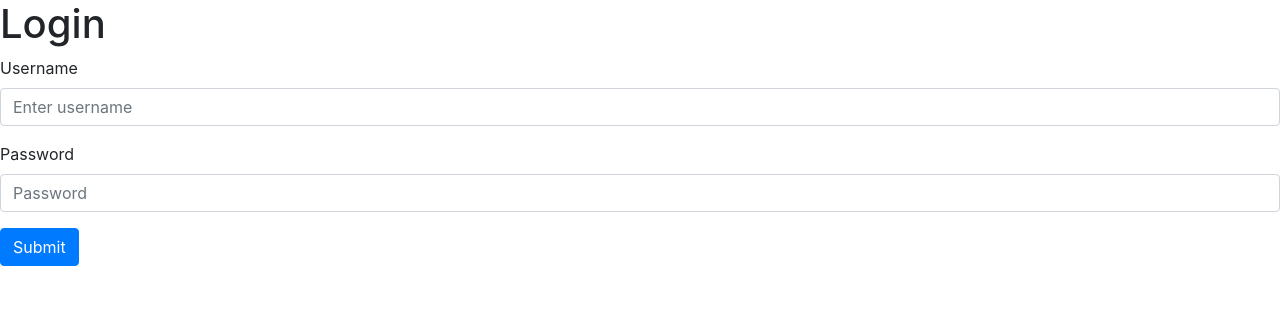
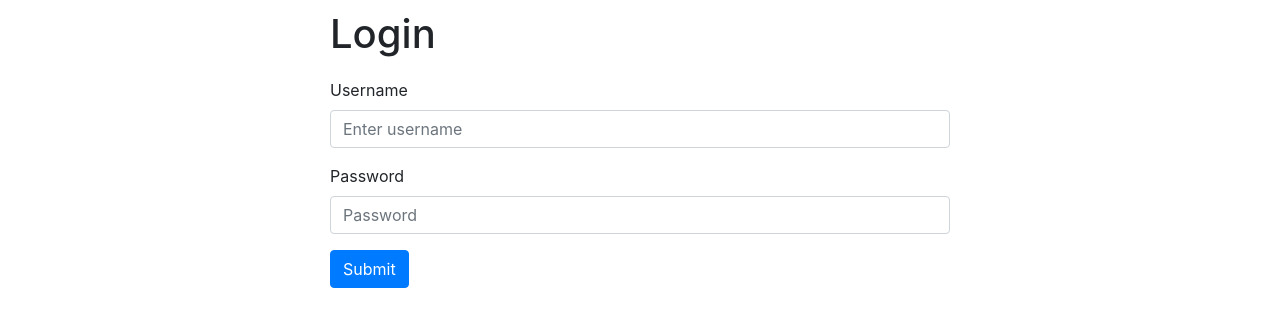
Before and after one commit to kingkardan98/MNG, a Django app: page /login/ in a window 1280 px wide. Shown: the top 327 px of the page. Run offline with Django 4.2, Linux system fonts and the light colour scheme; parts of the project's set-up code (start-up, migrations or seed data) failed here and were passed over; some libraries are stand-ins or nearby versions.

Commit message:
Add first CSS touches

```diff
--- /dev/null
+++ b/static/css/classes.css
@@ -0,0 +1,10 @@
+.inline-div{
+    display: inline-block;
+    width: 100%;
+}
+
+.center{
+    margin: auto;
+    width: 50%;
+    padding: 10px;
+}
--- a/templates/html/base.html
+++ b/templates/html/base.html
@@ -27,6 +27,11 @@
             integrity="sha384-ggOyR0iXCbMQv3Xipma34MD+dH/1fQ784/j6cY/iJTQUOhcWr7x9JvoRxT2MZw1T"
             crossorigin="anonymous">
 
+        <link
+            rel="stylesheet"
+            type="text/css"
+            href="{% static '/css/classes.css'%}">
+
     </head>
     <body>
         {% block body_content %}
--- a/templates/userAuth/login.html
+++ b/templates/userAuth/login.html
@@ -5,7 +5,7 @@ MNNG - Login
 {% endblock %}
 
 {% block body_content %}
-<h1>Login</h1>
+<h1 class="center">Login</h1>
 
 {% if messages %}
 <ul>
@@ -14,24 +14,28 @@ MNNG - Login
 {% endfor %}
 </ul>
 {% endif %}
-<form method="POST"> {% csrf_token %}
-    <div class="form-group">
-      <label for="exampleInputEmail1">Username</label>
+<div class="center">
+  <form method="POST"> {% csrf_token %}
+    <div class="form-group inline-div">
+      <label for="exampleInputUsername">Username</label>
       <input type="text"
              class="form-control"
              name="username"
              aria-describedby="emailHelp"
              placeholder="Enter username">
     </div>
-    <div class="form-group">
-      <label for="exampleInputPassword1">Password</label>
+    <div></div>
+    <div class="form-group inline-div">
+      <label for="exampleInputPassword">Password</label>
       <input type="password"
              class="form-control"
              name="password"
              placeholder="Password">
     </div>
+    <div></div>
     <button type="submit" class="btn btn-primary">Submit</button>
   </form>
+</div>
 
 {% if redirect %}
   <a href="{% url 'member_list_view' logged_user=username %}">See members list</a>
```
